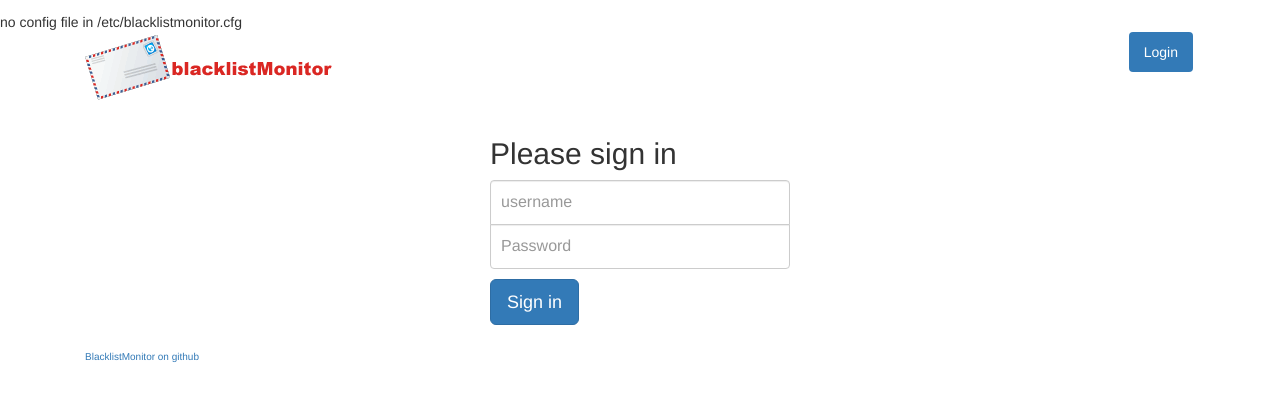
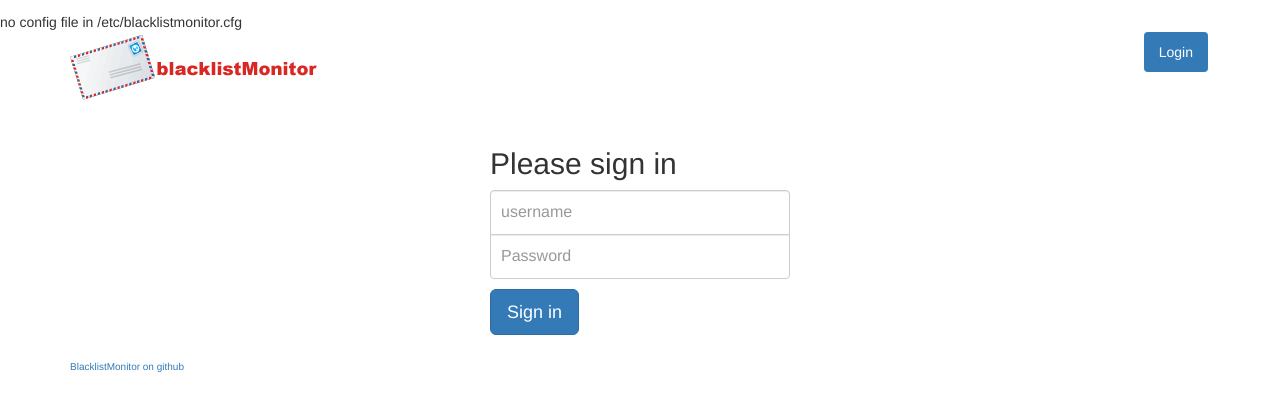
Before and after one commit to mikelynn2/blacklistmonitor, a PHP site: page /24/ in a window 1280 px wide. Shown: the top 411 px of the page. Run offline with PHP 8.4, Linux system fonts and the light colour scheme; some libraries are stand-ins or nearby versions.

Commit message:
fix header margins

```diff
--- a/css/site.css
+++ b/css/site.css
@@ -4,8 +4,7 @@ body {
 }
 
 .header,.marketing,.footer {
-	padding-left: 15px;
-	padding-right: 15px;
+	padding-bottom: 10px;
 }
 
 .header h3 {
```
